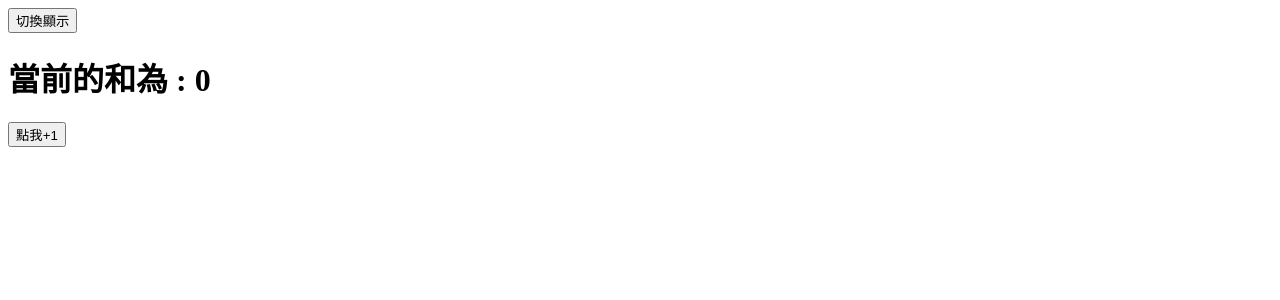
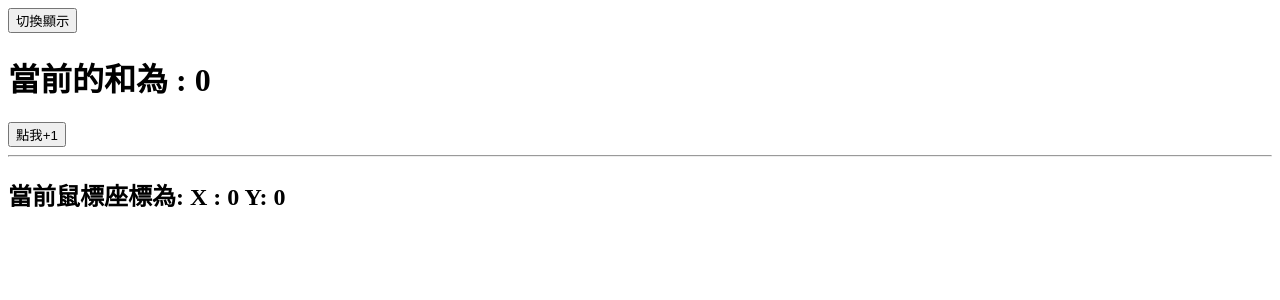
Before and after one commit to DennisLin0125/Vue3, a Vue app: page / in a window 1280 px wide. Shown: the top 300 px of the page. Built offline with nearby package versions, Linux system fonts and the light colour scheme.

Commit message:
自定義hook函數

```diff
--- a/src/components/Demo.vue
+++ b/src/components/Demo.vue
@@ -3,73 +3,26 @@
   <div>
     <h1>當前的和為 : {{ sum }}</h1>
     <button @click="sum++">點我+1</button>
+    <hr />
+    <h2>當前鼠標座標為: X : {{ point.x }} Y: {{ point.y }}</h2>
   </div>
 </template>
 
 <script>
-import {
-    ref,
-    onBeforeMount,
-    onMounted,
-    onBeforeUpdate,
-    onUpdated,
-    onBeforeUnmount,
-    onUnmounted
- } from "vue";
-
+import { ref } from "vue";
+import usePoint from "../hooks/usePoint";
 export default {
   // eslint-disable-next-line vue/multi-word-component-names
   name: "Demo",
   setup() {
-    let sum = ref(0)
-    // 通過組合API使用生命鉤子
-    onBeforeMount(() => {
-         console.log('---onBeforeMount---')
-    })
-    onMounted(() => {
-        console.log('---onMounted---')
-    })
-    onBeforeUpdate(() => {
-        console.log('---onBeforeUpdate---')
-    })
-    onUpdated(() => {
-        console.log('---onUpdated---')
-    })
-    onBeforeUnmount(() => {
-        console.log('---onBeforeUnmount---')
-    })
-    onUnmounted(() => {
-        console.log('---onUnmounted---')
-    })
+    let sum = ref(0);
+
+    let point = usePoint();
 
     return {
       sum,
+      point
     };
   },
-  //   通過配置項使用生命鉤子
-//   beforeCreate() {
-//     console.log("---beforeCreate---");
-//   },
-//   created() {
-//     console.log("---created---");
-//   },
-//   beforeMount() {
-//     console.log("---beforeMount---");
-//   },
-//   mounted() {
-//     console.log("---mounted---");
-//   },
-//   beforeUpdate() {
-//     console.log("---beforeUnmount---");
-//   },
-//   updated() {
-//     console.log("---updated---");
-//   },
-//   beforeUnmount() {
-//     console.log("---beforeUnmount---");
-//   },
-//   unmounted() {
-//     console.log("---unmounted---");
-//   },
 };
 </script>
--- /dev/null
+++ b/src/hooks/usePoint.js
@@ -0,0 +1,24 @@
+import { reactive, onMounted, onBeforeUnmount } from "vue";
+
+export default function () {
+    let point = reactive({
+        x: 0,
+        y: 0,
+    });
+
+    function savePoint(event) {
+        console.log(event.pageX, event.pageY);
+        point.x = event.pageX;
+        point.y = event.pageY;
+    }
+
+    onMounted(() => {
+        window.addEventListener("click", savePoint);
+    });
+
+    onBeforeUnmount(() => {
+        window.removeEventListener("click", savePoint);
+    });
+
+    return point;
+}
```
Also changed, not shown: 1 other file (tests, documents, lock files or other folders).
